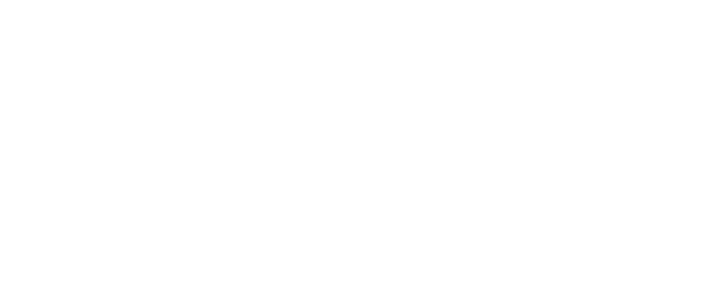
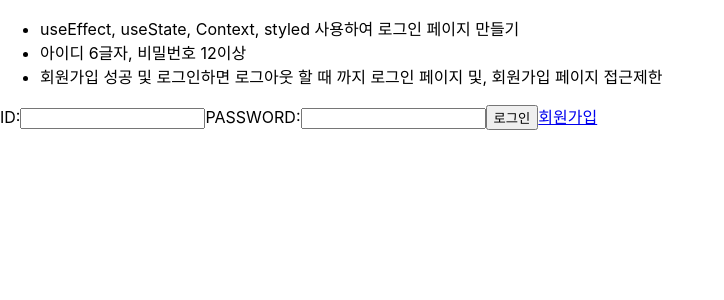
Before and after one commit to SejuneOh/StudyPage, a React (Create React App) app: page /LoginSample in a window 1280 px wide. Before the commit this address had no page. Shown: the top 300 px of the page, without its empty margins (0-724 px from the left). Built offline with nearby package versions, Linux system fonts and the light colour scheme.

Commit message:
feat: Develop Login Sample structure

```diff
--- a/src/App.js
+++ b/src/App.js
@@ -4,6 +4,7 @@
 import { BrowserRouter, Routes, Route, Link } from 'react-router-dom'
 import HookSample from './Components/HookSample.tsx';
 import ContextSample from './Components/ContextSample.tsx';
+import LoginSample from './Components/LoginSample.tsx'
 
 
 
@@ -59,6 +60,9 @@
         <StyledLink to="/ContextSample">
           <Li>../ContextSample.tsx</Li>
         </StyledLink>
+        <StyledLink to="/LoginSample">
+          <Li>../LoginSample.tsx</Li>
+        </StyledLink>
       </Ul>
     </Container>
   )
@@ -74,6 +78,7 @@
           <Route path='/' element={<Main />}></Route>
           <Route path='/HookSample' element={<HookSample />}></Route>
           <Route path='/ContextSample' element={<ContextSample />}></Route>
+          <Route path='/LoginSample' element={<LoginSample />}></Route>
         </Routes>
       </BrowserRouter>
     </>
--- a/src/Components/ContextSample.tsx
+++ b/src/Components/ContextSample.tsx
@@ -47,7 +47,7 @@
       </ul>
 
       <p>
-        <br></br>x
+        <br></br>
       </p>
     </>
   );
--- /dev/null
+++ b/src/Components/LoginSample.tsx
@@ -0,0 +1,27 @@
+import React from "react";
+import styled from "styled-components";
+
+export default function LoginSample() {
+  return (
+    <>
+      <ul>
+        <li>
+          useEffect, useState, Context, styled 사용하여 로그인 페이지 만들기
+        </li>
+        <li>아이디 6글자, 비밀번호 12이상</li>
+        <li>
+          회원가입 성공 및 로그인하면 로그아웃 할 때 까지 로그인 페이지 및,
+          회원가입 페이지 접근제한
+        </li>
+      </ul>
+      <div>
+        ID:
+        <input type="text"></input>
+        PASSWORD:
+        <input type="Password"></input>
+        <button>로그인</button>
+        <a href="#">회원가입</a>
+      </div>
+    </>
+  );
+}
```
